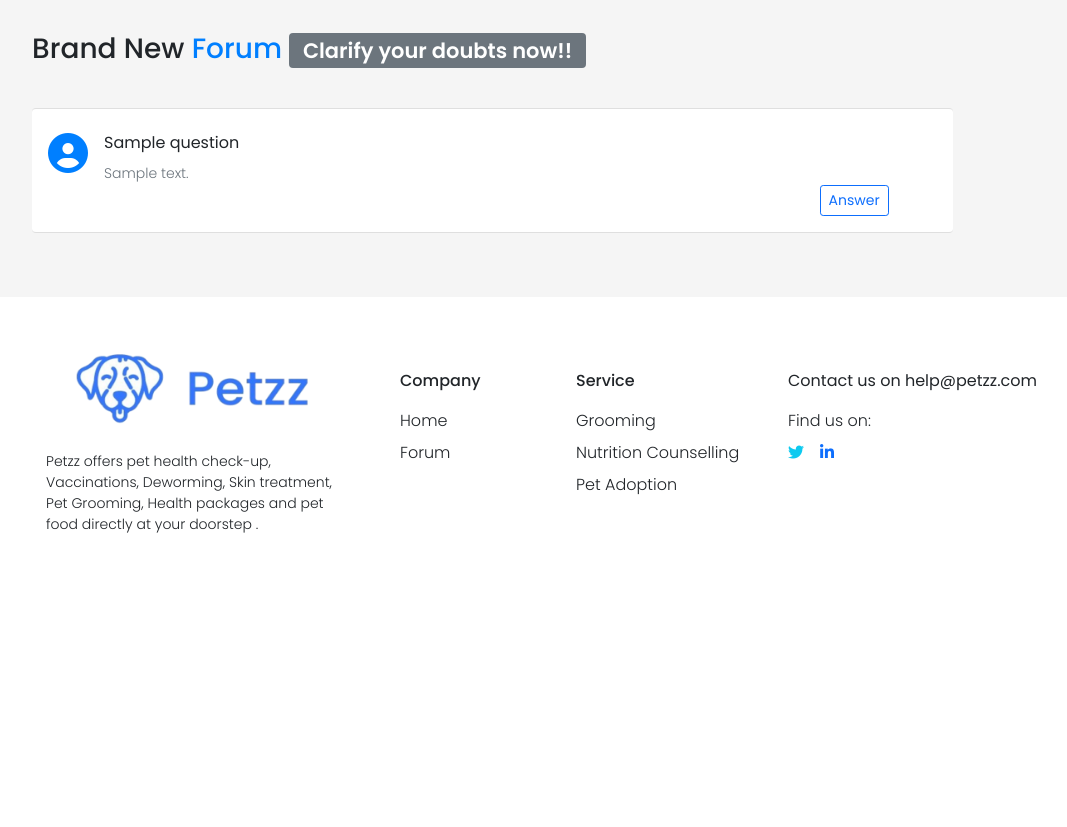
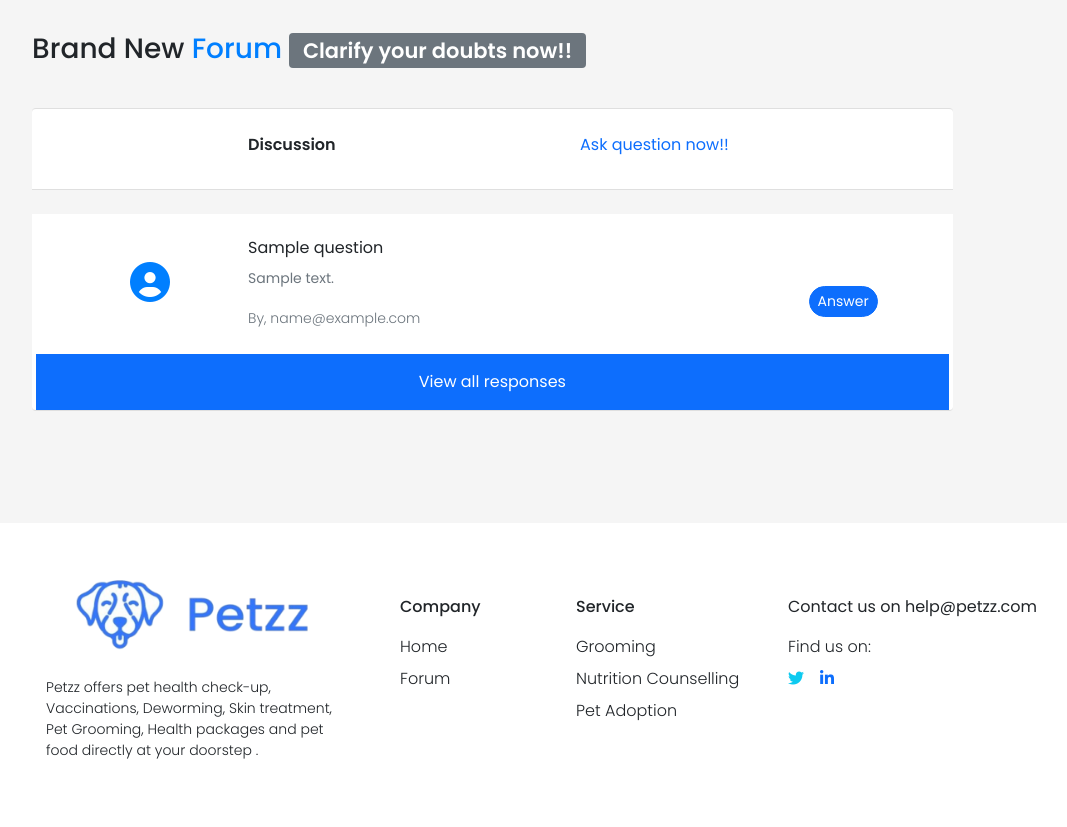
Before and after one commit to shrilakshmishastry/petzz, a CodeIgniter app: page /database/index.php/forum/index in a window 1280 px wide. Shown: the part 77-904 px from the top of the page, without its empty margins (80-1147 px from the left). Before the commit the page ends 610 px from the top, so only its background shows below. Run offline with CodeIgniter, Linux system fonts and the light colour scheme; tables that the repository leaves empty or names only in its code hold one stand-in row (values such as "Sample post"); some libraries are stand-ins or nearby versions.

Commit message:
UPDATE[forum]: updated ui of forum

```diff
--- a/application/controllers/Qa.php
+++ b/application/controllers/Qa.php
@@ -36,6 +36,8 @@ class Qa extends CI_Controller{
         $email = $this->session->userdata('email');
         echo $email;
         $description = $_POST['description'];
+        echo $title;
+        echo $description;
         $res =   $this->QaFunHandler->addQuestion($title,$description,$email);
         echo $res;
     }
@@ -44,7 +46,9 @@ class Qa extends CI_Controller{
     {
         $question = json_decode($_POST['question']);
         $answer = $_POST['answer'];
-        $res = $this->QaFunHandler->addAnswer($question->id,$answer);
+        echo print_r($question);
+        $email = $this->session->userdata('email');
+        $res = $this->QaFunHandler->addAnswer($question->id,$answer,$email);
         echo $res;
     }
 }
--- a/application/models/QaFunHandler.php
+++ b/application/models/QaFunHandler.php
@@ -3,14 +3,14 @@
 class QaFunHandler extends CI_Model{
     public function addQuestion($title,$description,$email)
     {
-        $query = " INSERT INTO question (title, description, user_email) values ('$title','$description','$email')";
+        $query = "INSERT INTO question (title,description,user_email) values('$title','$description','$email') ";
         $res = $this->db->query($query);
         return $res;
     }
 
-    public function addAnswer($id,$answer)
+    public function addAnswer($id,$answer,$email)
     {
-        $query = "INSERT INTO answers(question_id,answer) values('$id','$answer') ";
+        $query = "INSERT INTO answers(question_id,answer,answered_by) values('$id','$answer','$email') ";
         $res = $this->db->query($query);
         return $res;
     }
--- a/application/views/forum.php
+++ b/application/views/forum.php
@@ -63,7 +63,7 @@
         <div class="col-md-10 ps-lg-5 mt-lg-3 ms-3">
             <h3 class="themeFontMedium">Brand New
                 <span class="textPrimary">Forum</span>
-                <a href="forum/ask-question" class="badgeLink badge bg-secondary">
+                <a href="/petzz/forum/ask-question" class="badgeLink badge bg-secondary">
                     Clarify your doubts now!!
                 </a>
             </h3
@@ -73,15 +73,30 @@
     <div class="row  pt-md-3 pb-3 mt-md-3  whoWeArebg ps-md-5">
         <div class="col-md-10 col-12 ">
             <ul class="list-group ps-md-3 pe-md-3 ">
+                <li class="mb-4 border-start-0 border-end-0 list-group-item  pt-4 pb-3">
+                    <div class="row">
+                        <div class="col-md-1 offset-lg-1 ">
+                        </div>
+                        <div class="col-md-4  ms-md-5">
+                            <p class="themeFontBold">Discussion</p>
+                        </div>
+                        <div class="col-md-5 col-lg-3 text-center ">
+                            <a href="/petzz/forum/ask-question">
+                                Ask question now!!
+                            </a>
+                        </div>
+                    </div>
+                </li>
                 <?php
                 foreach ($values as $val){
                     ?>
-                    <li   class="border-start-0 border-end-0 list-group-item d-flex flex-column pt-4 pb-3">
-                        <div data-question = '<?php echo json_encode($val) ?>' class="d-flex flex-row listQuestion">
-                            <div class="">
+                    <li   class="border-start-0 border-end-0 list-group-item pt-4 mb-5 pb-0">
+                        <div class="row">
+                            <div   class="col-md-1 col-1  offset-lg-1 text-center mt-md-4">
                                 <i class="fs-1  fas fa-user-circle textPrimary"></i>
                             </div>
-                            <div class="d-flex flex-column  ms-3">
+                            <div  class="col-md-7 col-11 ">
+                                <div class="d-flex flex-column  ms-3 ms-md-5">
                                     <div>
                                         <h6 class="themeFontRegular">
                                             <?php
@@ -90,21 +105,46 @@
                                         </h6>
                                     </div>
                                     <div>
-                                    <small class="text-secondary themeFontLight">
+                                        <small class="text-secondary themeFontRegular">
                                             <?php
                                             echo $val->description;
                                             ?>
                                         </small>
                                     </div>
+                                    <div class="mt-3 ">
+                                        <small class="text-secondary themeFontLight">
+                                            By, <?php
+                                            echo $val->user_email;
+                                            ?>
+                                        </small>
                                     </div>
                                 </div>
-                        <div class="d-flex  justify-content-end align-items-end pe-md-5">
-                            <button  type="button" class="btn btn-sm btn-outline-primary ansBtn"
+                            </div>
+                            <div class="col-md-2 offset-md-1 d-none d-sm-block col-2 mt-lg-5">
+                                <button  type="button" class="btn rounded-pill btn-sm btn-primary ansBtn"
                                          data-bs-toggle="modal"  data-bs-target="#answer"
                                          data-bs-question = '<?php echo json_encode($val) ?>'
                                 >
                                     Answer
                                 </button>
+
+                            </div>
+                        </div>
+                        <div class="d-block d-sm-none text-center mt-4">
+                            <button  type="button" class="btn rounded-pill btn-sm btn-primary ansBtn"
+                                     data-bs-toggle="modal"  data-bs-target="#answer"
+                                     data-bs-question = '<?php echo json_encode($val) ?>'
+                            >
+                                Answer
+                            </button>
+
+                        </div>
+                        <div class="row text-center mt-4 ">
+                            <div class="col-md-12 bg-primary">
+                                <p class="listQuestion text-white pt-3" data-question = '<?php echo json_encode($val) ?>'>
+                                    View all  responses
+                                </p>
+                            </div>
                         </div>
                     </li>
                 <?php } ?>
@@ -228,8 +268,11 @@
         let recipient = button.getAttribute('data-bs-question');
         let modalTitle =    myModal.querySelector('.modal-title');
         let des = myModal.querySelector('.description');
+        // let btn  = document.getElementById('answerBtn');
+        // btn.setAttribute('data-bs-question',recipient);
         des.textContent = JSON.parse(recipient).description;
         modalTitle.textContent = JSON.parse(recipient).title ;
+        modalTitle.setAttribute('data-bs-question',recipient);
 
     })
 </script>
--- a/js/answerForum.js
+++ b/js/answerForum.js
@@ -1,15 +1,16 @@
 $(document).ready(function () {
     $('.listQuestion').on('click',function () {
 
-        window.location = 'answer-question/'+JSON.parse($(this).attr('data-question')).id;
+        window.location = 'forum/answer-question/'+JSON.parse($(this).attr('data-question')).id;
     })
     $('form').submit(function (event){
         event.preventDefault();
         if($(this).attr('email')){
-            let btn = $('.ansBtn').attr('data-bs-question');
+            let btn = $('.modal-title ').attr('data-bs-question');
             let text = $('textarea').val();
             console.log(text);
-            $.post('forum/answer',{
+            console.log(btn);
+            $.post('/petzz/forum/answer',{
                 question: btn,
                 answer : text
             }).done(function (data,status){
@@ -28,6 +29,7 @@ $(document).ready(function () {
                 $('.ansBtnClose').click();
             });
         }else{
+            $('.ansBtnClose').click();
             let alertBox =  $("<div></div>").text("Please login!!");
             alertBox.addClass("alert alert-danger text-center alert-dismissible fade show");
             alertBox.attr("role","alert");
```
Also changed, not shown: application/views/answer.php (+24 -11 lines), application/views/askQuestion.php (+4 -5 lines), js/question.js (+15 -1 lines). Lines whose indentation alone changed are shown as unchanged.
